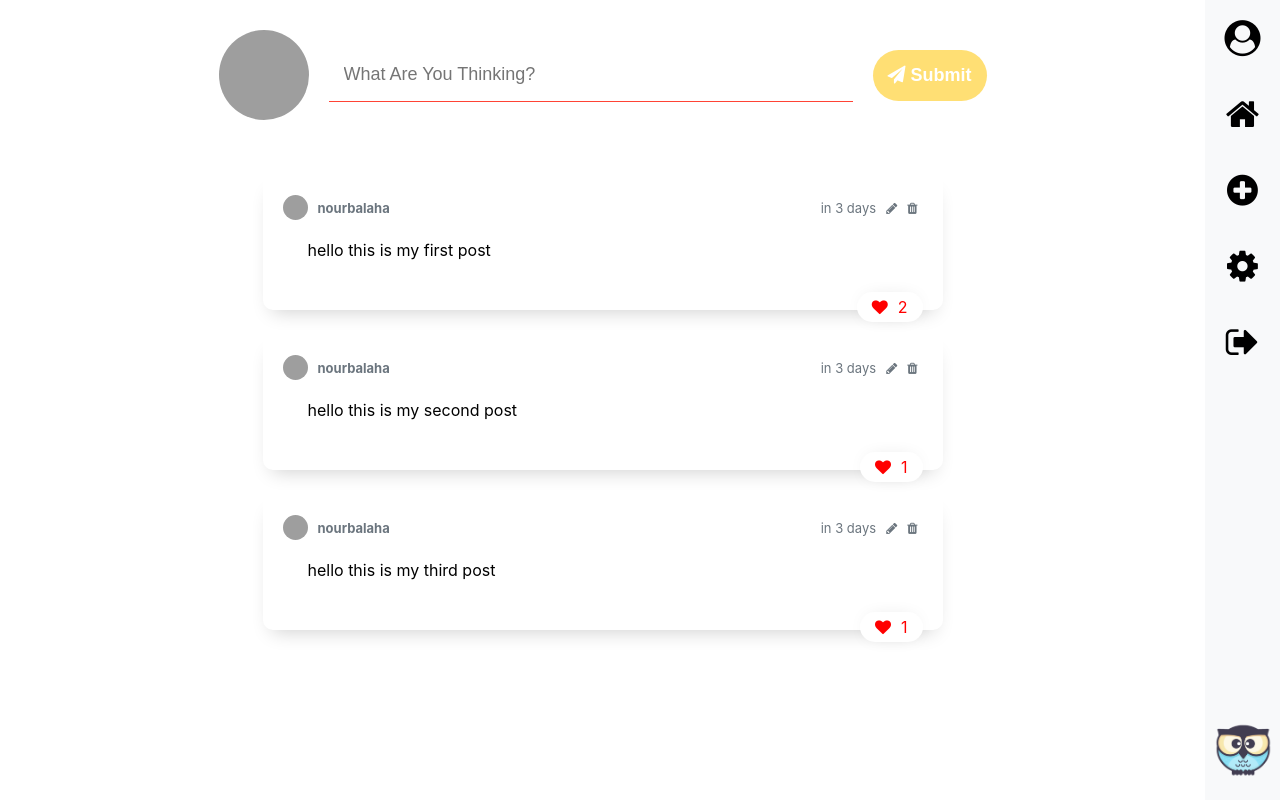
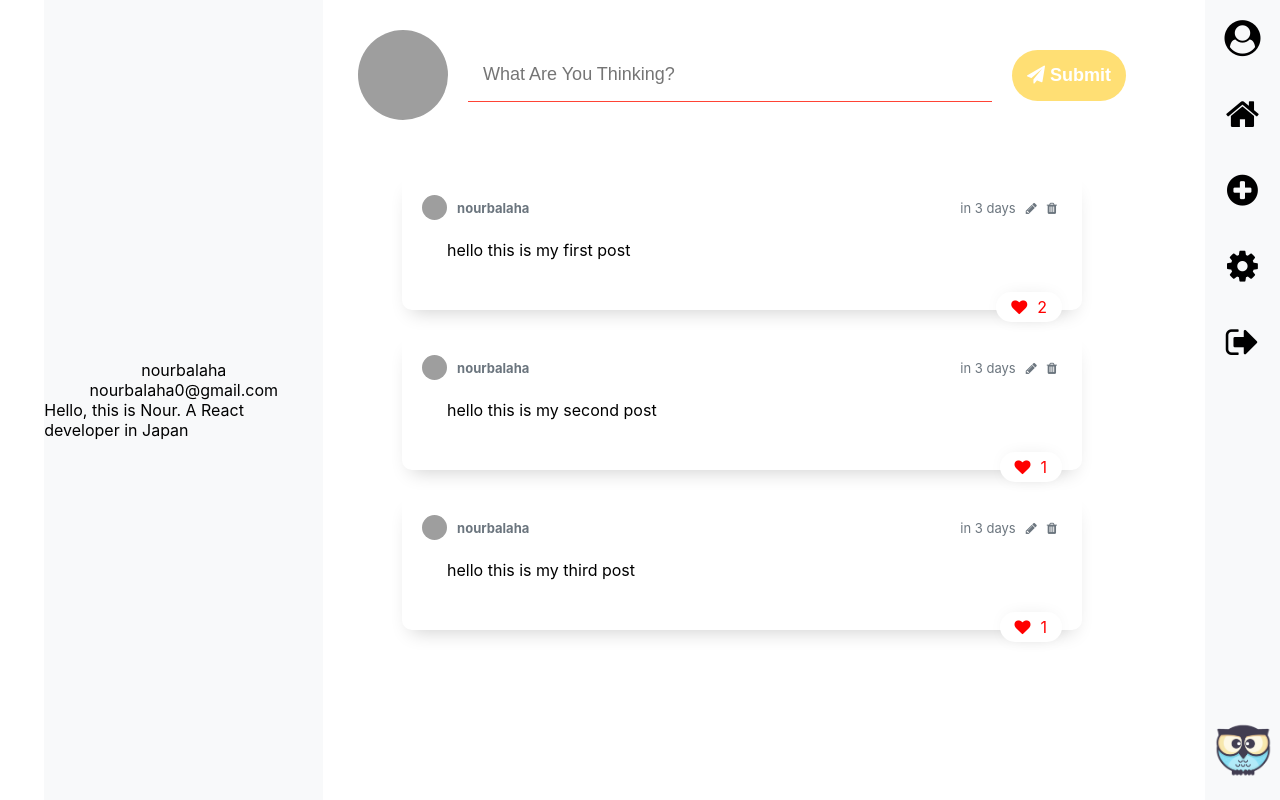
Before and after one commit to nourbalaha/social-eyes, a React (Create React App) app: page / in a window 1280 px wide. Built offline with nearby package versions, Linux system fonts and the light colour scheme; grey boxes are pictures that could not be loaded.

Commit message:
added left side to profile page

```diff
--- a/src/pages/Profile/Profile.page.jsx
+++ b/src/pages/Profile/Profile.page.jsx
@@ -11,8 +11,15 @@ function Profile() {
     const id = "1";
     return (
         <div className="profile-page">
-            <UserInput />
-            <Posts posts={mock_data["users"][id]["posts"]} />
+            <div className="profile-page-left">
+                <span>{mock_data["users"][id].userRef}</span>
+                <span>{mock_data["users"][id].email}</span>
+                <span>{mock_data["users"][id].description}</span>
+            </div>
+            <div className="profile-page-right">
+                <UserInput />
+                <Posts posts={mock_data["users"][id]["posts"]} />
+            </div>
         </div>
     )
 }
--- a/src/pages/Profile/Profile.style.scss
+++ b/src/pages/Profile/Profile.style.scss
@@ -1,8 +1,21 @@
 .profile-page{
     flex: 1;
-    flex-direction: column;
     background-color: #FFFFFF;
     display: flex;
-    justify-content: flex-start;
-    align-items: center;
+    .profile-page-right{
+        flex: 3;
+        display: flex;
+        flex-direction: column;
+        justify-content: flex-start;
+        align-items: center;
+    }
+    .profile-page-left{
+        flex: 1;
+        height: 100vh;
+        background-color: #F8F9FA;
+        display: flex;
+        flex-direction: column;
+        justify-content: center;
+        align-items: center;
+    }
   }
```
